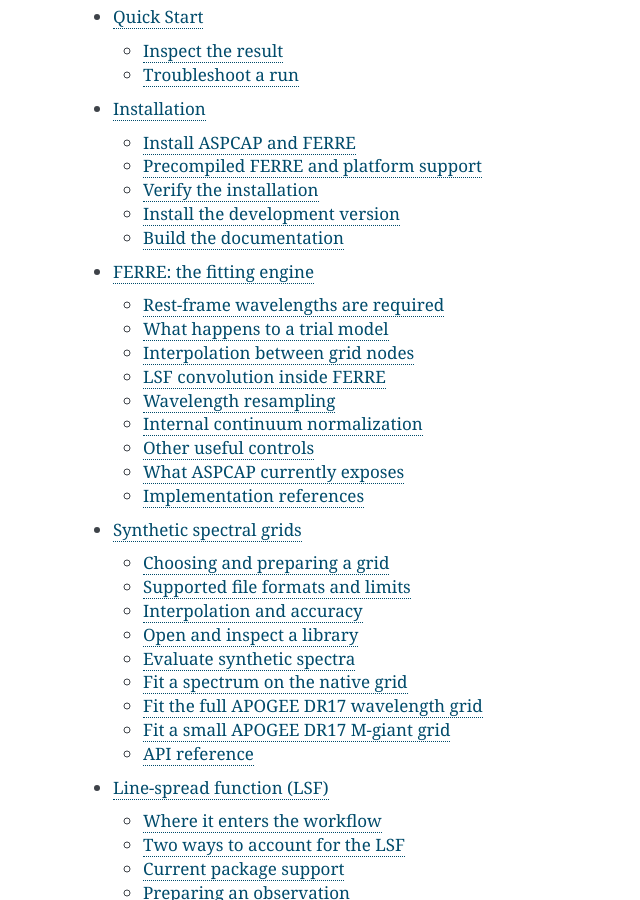
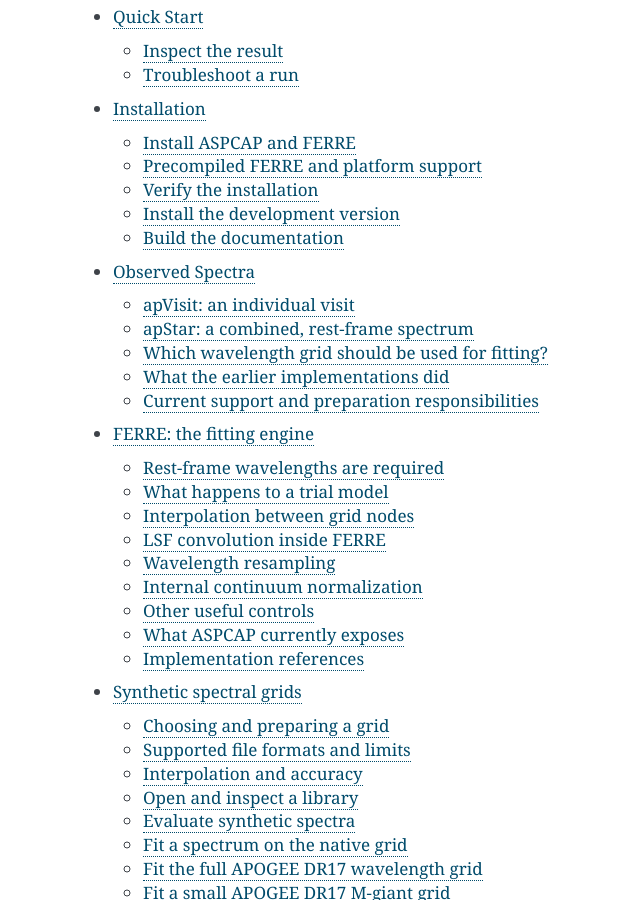
Before and after one commit to dnidever/aspcap, a Sphinx documentation site: the page built from docs/index.rst, in a window 1280 px wide and 900 px high, scrolled down 1914 px. Shown: the whole window, without its empty margins (337-977 px from the left). Built offline with Sphinx 7.4.7, drawn with Linux system fonts in a browser that asks for light colours; part of the change alters nothing that is shown.

Commit message:
Document apVisit and apStar preparation and upstream resampling workflows

```diff
--- a/docs/index.rst
+++ b/docs/index.rst
@@ -42,6 +42,7 @@ and :doc:`element-fitting` for the individual-element workflow.
 
    quickstart
    installation
+   observed-spectra
    ferre
    grid
    lsf
--- /dev/null
+++ b/docs/observed-spectra.rst
@@ -0,0 +1,159 @@
+Observed Spectra
+================
+
+ASPCAP-style analysis can use an individual APOGEE visit spectrum or the
+combined spectrum for a star. Both must ultimately be compared with synthetic
+spectra on a compatible rest-frame wavelength scale. They differ in which
+preparation steps have already been performed.
+
+apVisit: an individual visit
+----------------------------
+
+An ``apVisit`` file (``asVisit`` for APOGEE-South) contains a visit's flux,
+uncertainties, masks, and wavelength arrays for three detector chips. The
+original visit wavelengths retain the observed Doppler shift. Prepare these
+spectra by removing the measured shift and, for the current ASPCAP wrapper,
+resampling onto the synthetic library's native pixels.
+
+Velocity information is available in the processed visit headers and/or the
+corresponding survey summary data, but keyword names and conventions depend
+on the release. Historical readers used ``VRAD`` for the observed Doppler
+shift. DR17 reports measured visit velocities as ``VREL``, the barycentric
+correction as ``BC``, and the corrected velocity as ``VHELIO``. Despite its
+name, ``VHELIO`` is barycentric. Do not apply it directly to observer-frame
+wavelengths without accounting for the correction already included in it.
+Check the release's velocity convention, available header fields, and RV flags.
+
+For a receding velocity v that describes the shift of the actual wavelength
+array, the survey combination prescription is:
+
+.. math::
+
+   \lambda_{\mathrm{rest}} = \frac{\lambda_{\mathrm{obs}}}{1 + v/c}.
+
+Use consistent velocity units and conventions. First correcting the wavelength
+array does not interpolate the measured flux; interpolation happens when the
+spectrum is placed on a different set of pixels. Preserve the three chip
+boundaries, masks, and uncertainties during that operation.
+
+See the SDSS `visit RV guidance
+<https://www.sdss4.org/dr17/irspec/use-radial-velocities/>`_ and
+`RV pipeline description
+<https://www.sdss4.org/dr17/irspec/radialvelocities/>`_.
+
+apStar: a combined, rest-frame spectrum
+---------------------------------------
+
+The ``apStar``/``asStar`` product contains combined spectra and individual-visit
+rows that have already been velocity-corrected and resampled. Select the intended
+row: the combined product is not interchangeable with an original ``apVisit``
+array. Do not apply the visit velocity correction a second time to those rows.
+
+APOGEE combination removes each visit's measured Doppler shift, resamples with
+sinc interpolation onto a common vacuum, logarithmic wavelength grid, and
+combines the visits with weighting and bad-pixel treatment. The standard apStar
+grid has 8,575 pixels with:
+
+.. math::
+
+   \log_{10}(\lambda_i / \mathrm{\mathring{A}}) = 4.179 + 6\times10^{-6}i,
+   \qquad i=0,\ldots,8574.
+
+A combined rest-frame spectrum still needs continuum normalization compatible
+with the library. The combination process restores an average continuum shape;
+``apStar`` does not mean an already ASPCAP-normalized spectrum. Inspect RV and
+spectral quality flags as well as the pixel masks.
+
+See `APOGEE visit combination
+<https://www.sdss4.org/dr17/irspec/spectral_combination/>`_ and
+`Using APOGEE Spectra <https://www.sdss4.org/dr17/irspec/spectra/>`_.
+
+Which wavelength grid should be used for fitting?
+-------------------------------------------------
+
+The apStar grid is a useful standard, but the fitting target is the grid the
+analysis actually uses. Some libraries contain only the modeled chip segments,
+a subset of the apStar wavelengths, or a different sampling altogether. Correcting
+a velocity, resampling a spectrum, and selecting library pixels are distinct
+operations. Avoid repeated interpolation when direct preparation onto the
+required fitting pixels is possible.
+
+For the current wrapper, ``Grid.fit`` and ``fit_abundance`` require native
+library pixels in the library's order. Our bundled full-range APOGEE fixture
+uses the apStar wavelength grid, with zero-weight detector gaps, so apStar
+sampling is the appropriate target for that fixture. This is not a requirement
+for every possible FERRE library.
+
+FERRE itself offers another route: supply the rest-frame observed wavelengths
+and use ``WINTER=2`` to interpolate trial models onto them. Then the observed
+flux need not be resampled. The current ASPCAP wrapper does not expose that
+internal resampling configuration; see :doc:`ferre`.
+
+What the earlier implementations did
+------------------------------------
+
+QASPCAP
+~~~~~~~
+
+The inspected QASPCAP reads either apVisit or apStar data and obtains ``VRAD``
+from the header. It applies the first-order correction
+``x2 = x * (1 - VRAD/c)``. Its usual ``WINTER=0`` path interpolates flux and
+errors onto wavelengths read from the synthetic library, rather than hard-coding
+the full apStar grid. Its ``lsf2d`` path sets ``WINTER=2``, retains selected
+corrected observed wavelengths, and writes them for FERRE's model resampling.
+This is a historical implementation description, not a recommended method for
+interpolating modern bitmasks or propagating resampling uncertainties.
+
+Sources: `qaspcap.pro
+<https://github.com/callendeprieto/qaspcap/blob/636af1374158acce27cb02dfcf3966efd08eb1f1/qaspcap.pro#L213-L270>`_ and
+`rd_apvisit.pro
+<https://github.com/callendeprieto/qaspcap/blob/636af1374158acce27cb02dfcf3966efd08eb1f1/rd_apvisit.pro>`_.
+
+SDSS APOGEE ASPCAP
+~~~~~~~~~~~~~~~~~~
+
+The inspected IDL reader accepts apVisit data and apStar spectra, including
+optional visit rows already stored in apStar. It sorts the original apVisit
+chips into increasing wavelength. The driver applies the header ``VRAD``
+correction, handles air/vacuum compatibility, and interpolates each chip onto
+wavelengths constructed from that library segment's header, in log wavelength.
+Thus the target is the library's sampling, which can correspond to apStar chip
+pixels without being the entire 8,575-pixel array. Header corrections must be
+interpreted in the context of the product and release, avoiding a second
+correction to already rest-frame data.
+
+Sources: `aspcap_rdobsnew.pro
+<https://github.com/sdss/apogee/blob/e134409dc14b20f69e68a0d4d34b2c1b5056a901/pro/aspcap/aspcap_rdobsnew.pro>`_ and
+`doaspcap.pro
+<https://github.com/sdss/apogee/blob/e134409dc14b20f69e68a0d4d34b2c1b5056a901/pro/aspcap/doaspcap.pro#L245-L285>`_.
+
+Astra ASPCAP
+~~~~~~~~~~~~
+
+The inspected main ASPCAP entry point targets ``ApogeeCoaddedSpectrumInApStar``
+objects. FERRE preprocessing copies those flux/error arrays and selects modeled
+APOGEE pixels through its chip mask; wavelength interpolation defaults to zero.
+This path uses already prepared coadded spectra. It should not be described as
+a general original-apVisit Doppler-correction and resampling routine.
+
+Sources: `ASPCAP entry point
+<https://github.com/andycasey/astra/blob/5e64e310a98f189091a0d5b1aee34952a9062872/src/astra/pipelines/aspcap/__init__.py>`_ and
+`FERRE preprocessing
+<https://github.com/andycasey/astra/blob/5e64e310a98f189091a0d5b1aee34952a9062872/src/astra/pipelines/ferre/processing.py>`_.
+
+Current support and preparation responsibilities
+------------------------------------------------
+
+This package currently provides :doc:`spectrum` containers and explicit mapping
+of already aligned chips onto native grid pixels. It does not yet provide
+an apVisit/apStar FITS reader, automatic header-velocity correction, or a general
+observed-spectrum resampling pipeline. ``Spec1D.from_native`` and ``to_native``
+map matching pixels; they do not perform Doppler shifts or interpolate arbitrary
+visit sampling. ``Grid`` output resampling resamples models, not observations.
+
+For either product, preserve provenance, per-chip :doc:`lsf` information, and
+bad-pixel flags. Propagate uncertainties using the chosen interpolation weights;
+resampling can introduce neighboring-pixel covariance. Treat bitmasks as flags,
+not continuous flux values, and do not interpolate across detector gaps. Then
+apply :doc:`continuum` and proceed to :doc:`initial-estimates`,
+:doc:`global-fitting`, and :doc:`element-fitting`.
--- a/docs/spectrum.rst
+++ b/docs/spectrum.rst
@@ -1,5 +1,8 @@
 Multi-order spectra
 ===================
+
+See :doc:`observed-spectra` for apVisit and apStar products, rest-frame
+velocity correction, and choosing the fitting wavelength grid.
 
 ``Spec1D`` is a lightweight spectrum container adapted from David Nidever's
 Doppler design. It requires NumPy, and imports no Cannon, Payne, RV-fitting,
```
